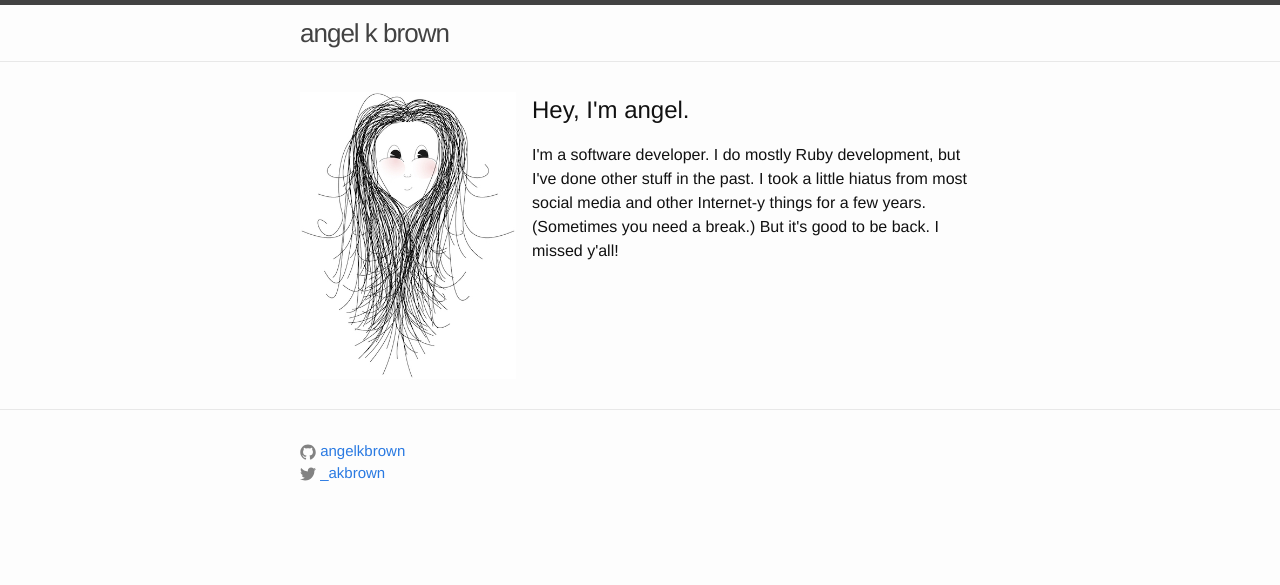
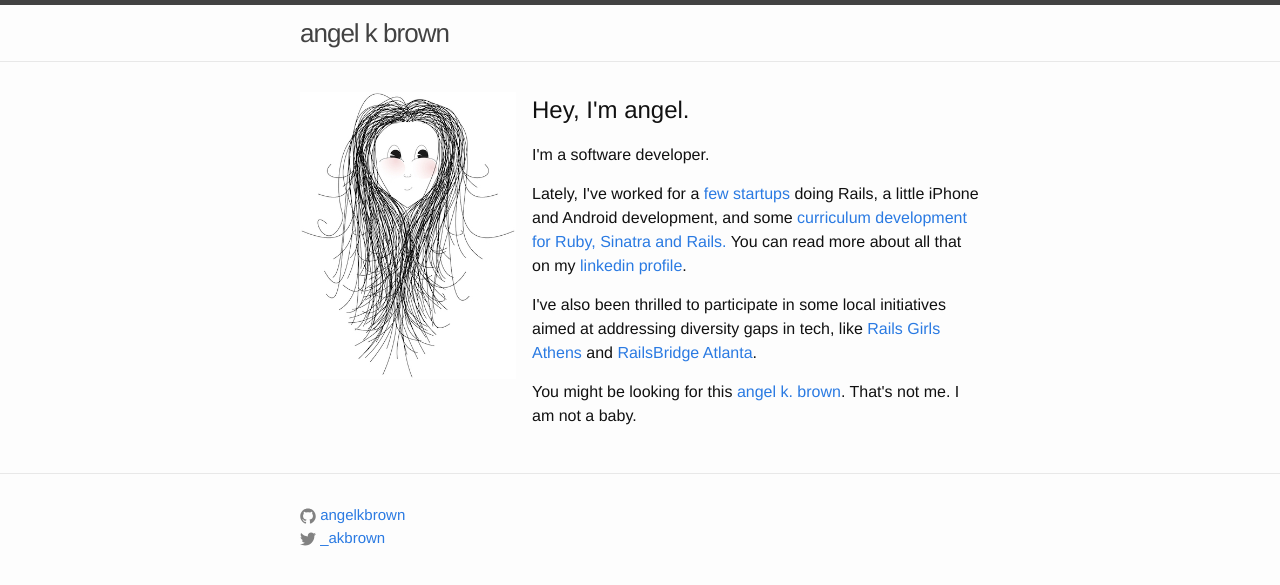
Before and after one commit to angelkbrown/angelkbrown.github.io, a Jekyll site: the page built from index.html, in a window 1280 px wide. Shown: the top 585 px of the page. Built offline with Jekyll 4.4.1, drawn with Linux system fonts in a browser that asks for light colours.

Commit message:
adding links to projects and such

```diff
--- a/_layouts/default.html
+++ b/_layouts/default.html
@@ -15,7 +15,12 @@
           </aside>
           <article class="secondary">
             <h2>Hey, I'm angel.</h2>
-            {{ site.description }}
+            <p> I'm a software developer.</p>
+            <p>Lately, I've worked for a <a href="http://cogenteducation.com" target="_blank">few</a> <a href="http://wagglez.com" target="_blank">startups</a> doing Rails, a little iPhone and Android development, and some <a href="http://skillcrush.com/blueprint/ruby-rails-developer/" target="_blank">curriculum development for Ruby, Sinatra and Rails.</a> You can read more about all that on my <a href="http://linkedin.com/in/angelkbrown" target="_blank">linkedin profile</a>.</p>
+
+            <p>I've also been thrilled to participate in some local initiatives aimed at addressing diversity gaps in tech, like <a href="http://railsgirlsathens.com/" target="_blank">Rails Girls Athens</a> and <a href="https://www.bridgetroll.org/events/150" target="_blank">RailsBridge Atlanta</a>.</p>
+
+            <p>You might be looking for this <a href="http://twitter.com/angelkbrown" target="_blank">angel k. brown</a>. That's not me. I am not a baby.</p>
 
           </article>
         </section>
@@ -24,7 +29,6 @@
       </div>
     </div>
 
-
     {% include footer.html %}
 
   </body>
```
